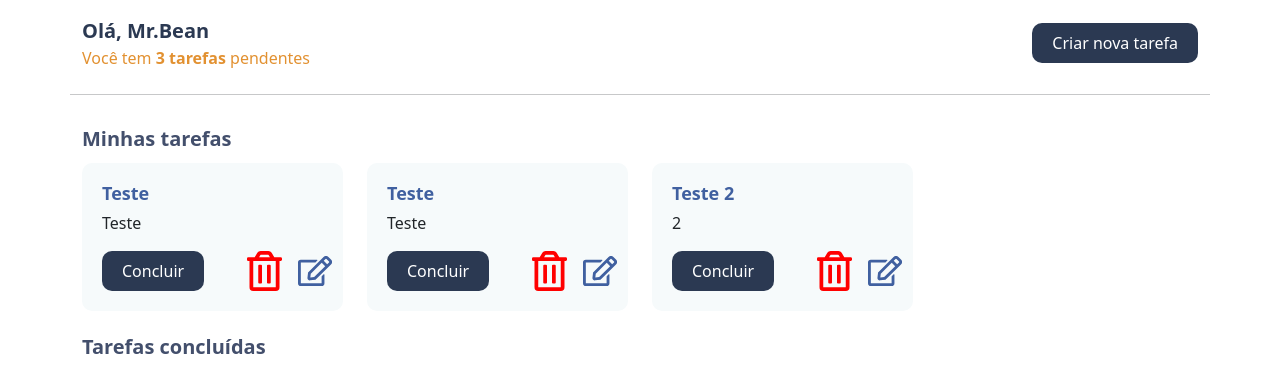
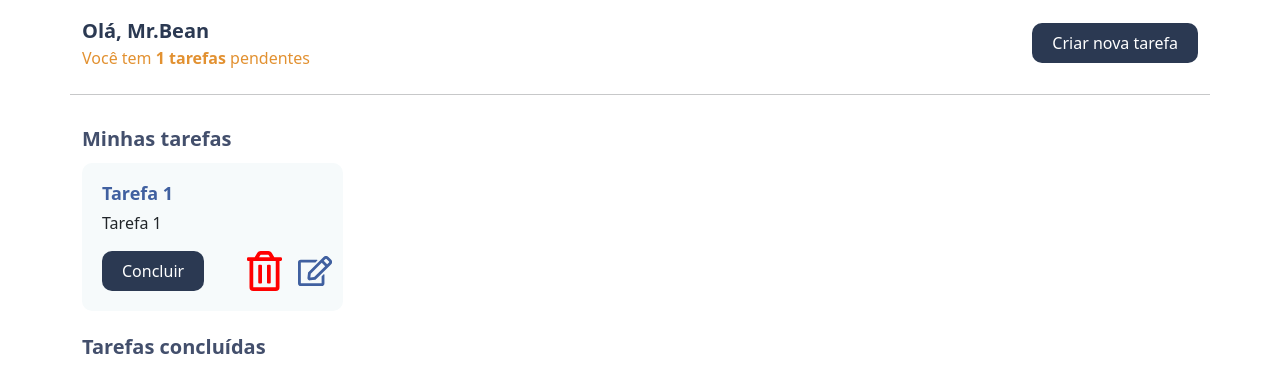
Before and after one commit to Caduccino/minhas_listas, a React (Create React App) app: page / in a window 1280 px wide. Shown: the top 392 px of the page. Built offline with nearby package versions, Linux system fonts and the light colour scheme; data requests are answered from the project's data file.

Commit message:
Loop corrigido

```diff
--- a/db.json
+++ b/db.json
@@ -7,25 +7,11 @@
   ],
   "tasks": [
     {
-      "title": "Teste",
-      "body": "Teste",
+      "id": 1,
+      "title": "Tarefa 1",
+      "body": "Tarefa 1",
       "unfinished": true,
-      "status": "active",
-      "id": 1
-    },
-    {
-      "title": "Teste ",
-      "body": "Teste",
-      "unfinished": true,
-      "status": "active",
-      "id": 2
-    },
-    {
-      "title": "Teste 2",
-      "body": "2",
-      "unfinished": true,
-      "status": "active",
-      "id": 3
+      "status": "active"
     }
   ]
 }
--- a/src/components/App.js
+++ b/src/components/App.js
@@ -2,7 +2,6 @@ import {BrowserRouter, Route} from 'react-router-dom';
 
 import './App.css';
 import 'bootstrap/dist/css/bootstrap.min.css';
-
 import Home from './Home'
 import Form from './Form';
 import TaskUpdate from './TaskUpdate';
--- a/src/components/CompletedTasks.js
+++ b/src/components/CompletedTasks.js
@@ -1,16 +1,14 @@
-import { useState, useEffect } from 'react';
+import { useEffect } from 'react';
 import axios from 'axios';
 import DoneCard from "./DoneCard"
 
-function CompletedTasks() {
-
-    const [completedTasks, setCompletedTasks] = useState([])
+function CompletedTasks(props) {
 
     useEffect(() => {
         axios
             .get('http://localhost:3000/tasks')
             .then((response) => {
-            setCompletedTasks([...response.data])
+            props.getTasks()
         })
         .catch(err => console.error(err))
     }, [])
@@ -20,14 +18,16 @@ function CompletedTasks() {
             <div className="col-12 pb-1 pt-2">
                 <h3 className="section-name">Tarefas concluídas</h3>
             </div>
-            {completedTasks.filter(completedTask =>
-                completedTask.unfinished === false).map(filteredCompletedTasks => (
+
+            {props.tasks.filter(task =>
+                task.unfinished === false).map(filteredTask => (
                     <DoneCard
-                    key={filteredCompletedTasks.id}
-                    title= {filteredCompletedTasks.title}
-                    body= {filteredCompletedTasks.body}
-                    id= {filteredCompletedTasks.id}
+                    key={filteredTask.id}
+                    title= {filteredTask.title}
+                    body= {filteredTask.body}
+                    id= {filteredTask.id}
                     class={'done-card'}
+                    getTasks={props.getTasks}
                     />
             ))}
         </div>
--- a/src/components/DoneCard.js
+++ b/src/components/DoneCard.js
@@ -15,13 +15,12 @@ function DoneCard(props) {
     function handleDelete (){
         axios
         .delete(`http://localhost:3000/tasks/${props.id}`)
-        .then((response) => {
-            setShow(false)
-            console.log(response);
-        })
+        .then(
+            setShow(false),
+            props.getTasks()
+        )
         .catch((err) => console.error(err));
     }
-
     function handleReopen(){
         const objeto = {
             id:props.id,
@@ -32,9 +31,11 @@ function DoneCard(props) {
         }
         axios
         .put(`http://localhost:3000/tasks/${props.id}`, objeto)
+        .then((response) => {
+            props.getTasks()
+        })
         .catch((err) => console.error(err));
     }
-
 
     return (
         <>
--- a/src/components/Home.js
+++ b/src/components/Home.js
@@ -1,13 +1,31 @@
+import { useState, useEffect } from 'react';
+import axios from 'axios';
+
 import MyTasks from './MyTasks';
 import CompletedTasks from './CompletedTasks';
 import Header from './Header';
 function Home() {
 
+    const [tasks, setTasks] = useState([])
+
+    const getTasks = () => {
+        axios
+        .get('http://localhost:3000/tasks')
+        .then((response) => {
+        setTasks([...response.data])
+    })
+    .catch(err => console.error(err))
+    };
+
+    useEffect(() => {
+        getTasks();
+    }, []);
+
     return (
         <>
         <Header />
-        <MyTasks />
-        <CompletedTasks />
+        <MyTasks tasks={tasks} getTasks={getTasks} />
+        <CompletedTasks tasks={tasks} getTasks={getTasks} />
         </>
     )
 
--- a/src/components/MyTasks.js
+++ b/src/components/MyTasks.js
@@ -1,16 +1,14 @@
-import { useState, useEffect } from 'react';
+import { useEffect } from 'react';
 import axios from 'axios';
 import ToDoCard from "./ToDoCard"
 
-function MyTasks() {
-
-    const [tasks, setTasks] = useState([])
+function MyTasks(props) {
 
     useEffect(() => {
         axios
             .get('http://localhost:3000/tasks')
             .then((response) => {
-            setTasks([...response.data])
+            props.getTasks()
         })
         .catch(err => console.error(err))
     }, [])
@@ -20,7 +18,7 @@ function MyTasks() {
             <div className="col-12 pb-1 pt-2">
                 <h3 className="section-name">Minhas tarefas</h3>
             </div>
-            {tasks.filter(task =>
+            {props.tasks.filter(task =>
                 task.unfinished).map(filteredTask => (
                     <ToDoCard
                     key={filteredTask.id}
@@ -28,6 +26,7 @@ function MyTasks() {
                     body= {filteredTask.body}
                     id= {filteredTask.id}
                     class={'to-do-card'}
+                    getTasks={props.getTasks}
                     />
             ))}
         </div>
--- a/src/components/TaskDelete.js
+++ b/src/components/TaskDelete.js
@@ -13,7 +13,7 @@ function TaskDelete() {
       .catch((err) => console.error(err));
   }, [history, id]);
 
-//   return <div>Deleting...</div>;
+  return <div>Deleting...</div>;
 }
 
 export default TaskDelete;
--- a/src/components/ToDoCard.js
+++ b/src/components/ToDoCard.js
@@ -16,7 +16,8 @@ function ToDoCard(props) {
         axios
         .delete(`http://localhost:3000/tasks/${props.id}`)
         .then(
-            setShow(false)
+            setShow(false),
+            props.getTasks()
         )
         .catch((err) => console.error(err));
     }
@@ -31,8 +32,7 @@ function ToDoCard(props) {
         axios
         .put(`http://localhost:3000/tasks/${props.id}`, objeto)
         .then((response) => {
-            console.log(response);
-
+            props.getTasks()
         })
         .catch((err) => console.error(err));
     }
```
